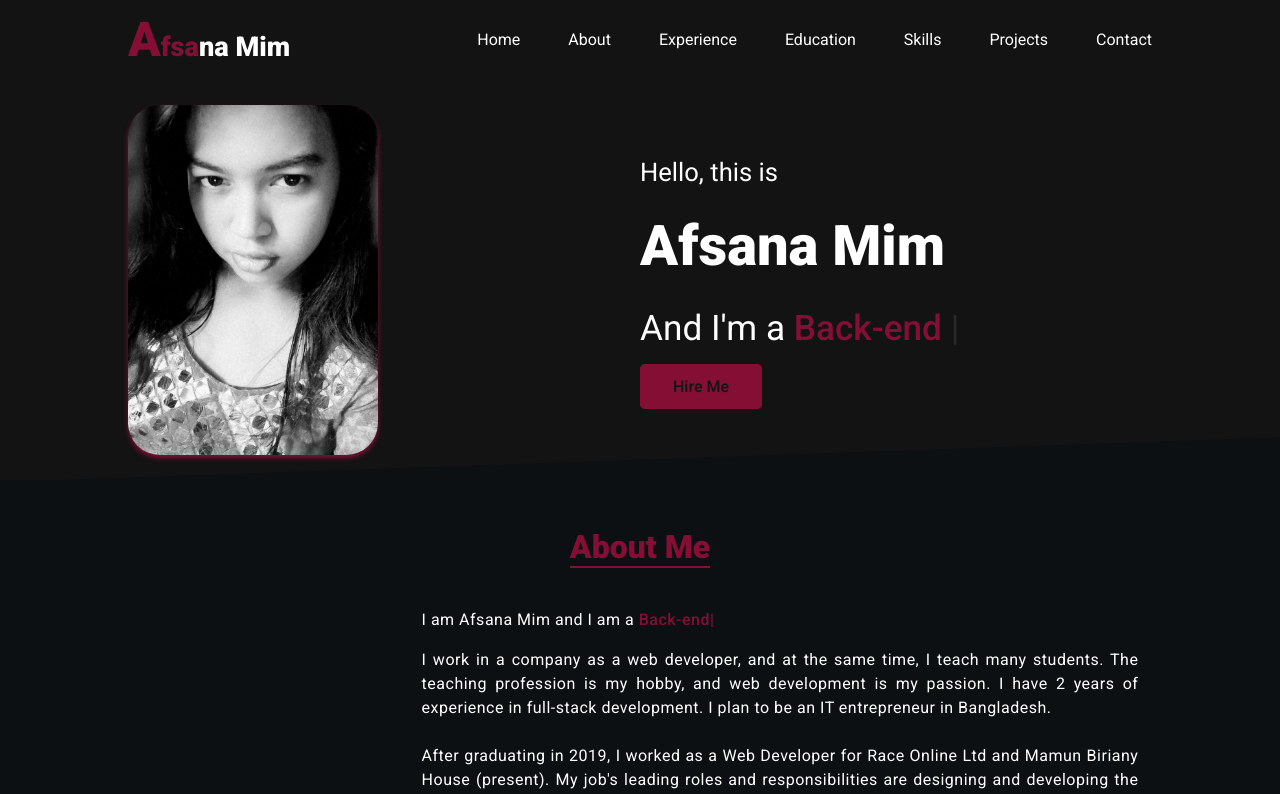
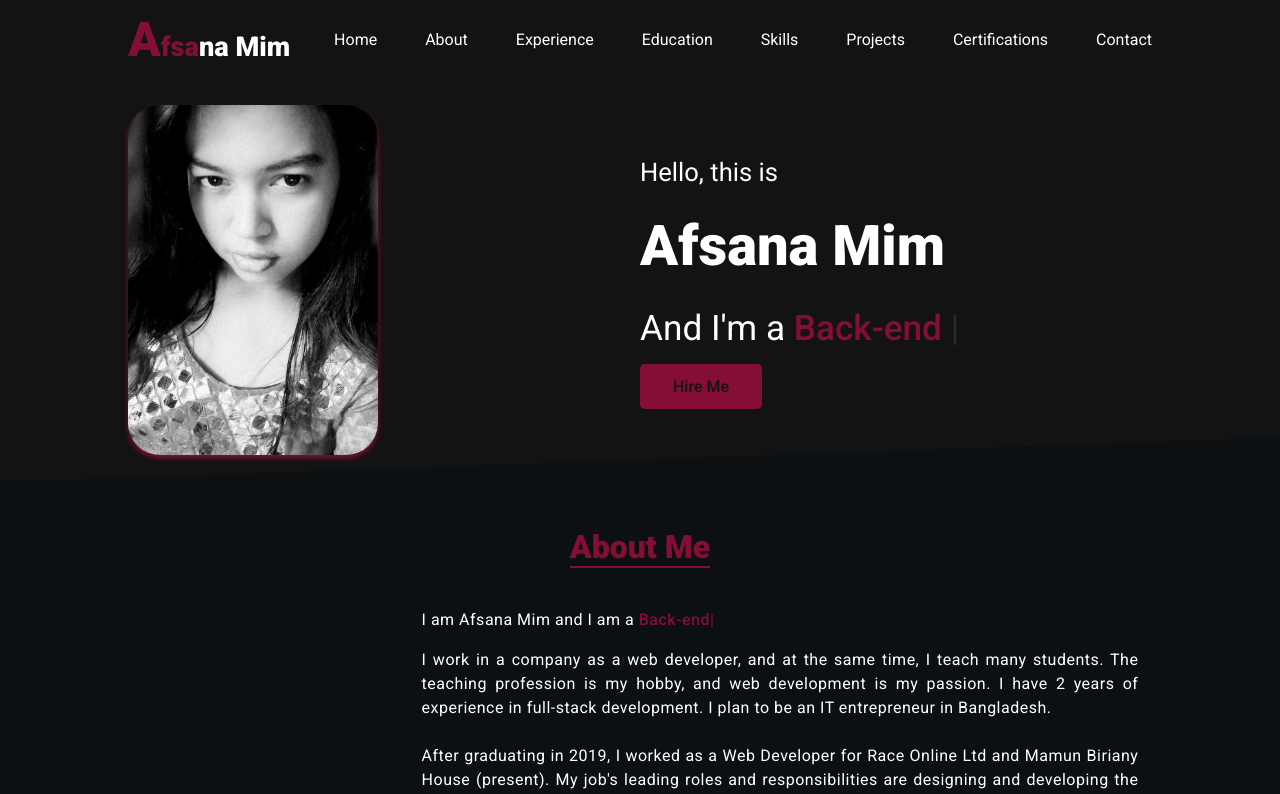
Before and after one commit to afsanamim813/portfolio, a plain HTML site: page index.html in a window 1280 px wide. Shown: the top 794 px of the page. Drawn offline with nearby package versions, Linux system fonts and the light colour scheme.

Commit message:
Update index.html

```diff
--- a/index.html
+++ b/index.html
@@ -29,6 +29,8 @@
 				<li><a href="#skill">Education</a></li>
 				<li><a href="#agreement">Skills</a></li>
 				<li><a href="#projects">Projects</a></li>
+				<li><a href="#projects">Certifications</a></li>
+
 				<li><a href="#contact">Contact</a></li>
 			</ul>
 			<button id="open-menu-btn"><i class="fa-solid fa-bars"></i></button>
```
